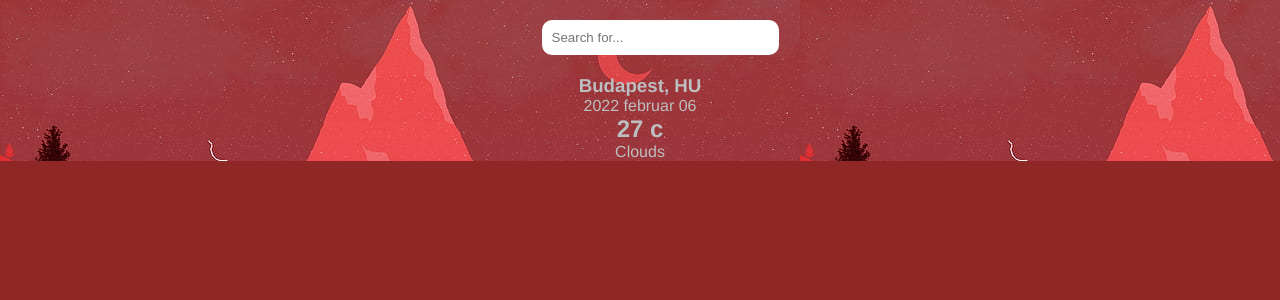
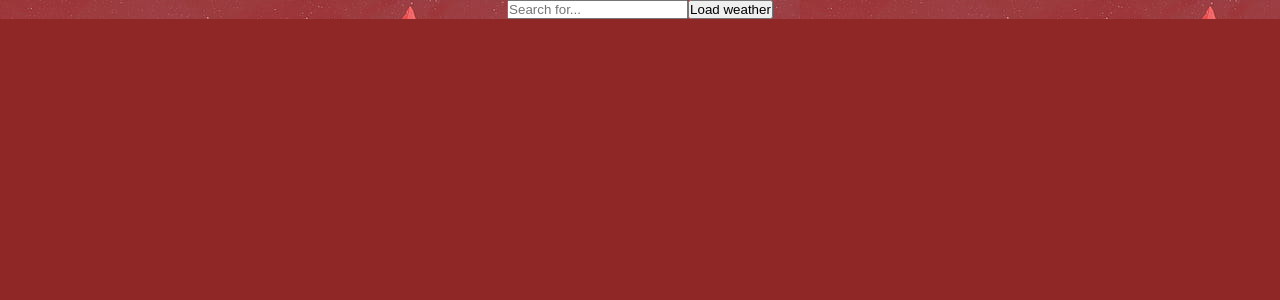
Before and after one commit to baxy5/vue-projects, a Vue app: page / in a window 1280 px wide. Shown: the top 300 px of the page. Built offline with nearby package versions, Linux system fonts and the light colour scheme.

Commit message:
finished

```diff
--- a/src/App.vue
+++ b/src/App.vue
@@ -1,17 +1,21 @@
 <template>
   <div class="container">
-    <Input/>
-    <Weather/>
+    <input type="text" placeholder="Search for..." v-model="query">
+    <WeatherUI :query="query" />
   </div>
 </template>
 
 <script>
-import Input from './components/Input.vue'
-import Weather from './components/Weather.vue'
+import WeatherUI from './components/WeatherUI.vue'
 
 export default {
   name: 'App',
-  components: {Input, Weather}
+  components: {WeatherUI},
+  data(){
+    return {
+      query: '',
+    }
+  }
 }
 </script>
 
--- a/src/components/Input.vue
+++ /dev/null
@@ -1,49 +0,0 @@
-<template>
-    <input type="text" placeholder="Search for..." v-model="inputData" @keypress="fetchData">
-</template>
-
-<script>
-export default {
-    data(){
-        return{
-            API_KEY: "25a02f60842e95935a2ad510981fa4b3",
-            BASE_URL: "api.openweathermap.org/data/2.5/",
-            inputData: "",
-            weather: {},
-        }
-    },
-    methods: {
-        fetchData(e){
-            if(e.key == "Enter"){
-                fetch(`${this.BASE_URL}weather?q=${this.inputData}&units=metric&appid=${this.API_KEY}`)
-                .then(res => {
-                    return res.json()
-                })
-                .then(this.setResults)
-            }
-        },
-        setResults(results){
-            this.weather = results
-        },
-    }
-}
-</script>
-
-<style>
-input{
-    width: 100%;
-    padding: 10px;
-    margin: 20px;
-    border-radius: 10px;
-    border: none;
-    outline-offset: 0px;
-    outline: none;
-    transition: all 1s;
-}
-input:focus{
-    border: none;
-}
-input:hover{
-    padding: 20px;
-}
-</style>
--- a/src/components/Weather.vue
+++ /dev/null
@@ -1,20 +0,0 @@
-<template>
-  <div class="weather-container">
-      <h3>Budapest, HU</h3>
-      <p>2022 februar 06</p>
-
-      <h2>27 c</h2>
-
-      <p>Clouds</p>
-  </div>
-</template>
-
-<script>
-export default {
-
-}
-</script>
-
-<style>
-
-</style>
--- /dev/null
+++ b/src/components/WeatherUI.vue
@@ -0,0 +1,35 @@
+<template>
+  <button @click="fetchData">Load weather</button>
+  <div class="weather-container" v-if="typeof weather.main != 'undefined'">
+    <h1>{{Math.round(weather.main.temp)}}°C</h1>
+    <h3>{{weather.name}} - {{weather.sys.country}}</h3>
+    <h2>{{weather.weather[0].main}}</h2>
+    <p> {{weather.weather[0].description}} </p>
+  </div>
+</template>
+
+<script>
+export default {
+    data(){
+        return {
+            API_KEY: "",
+            BASE_URL: "https://api.openweathermap.org/data/2.5/",
+            weather: {},
+        }
+    },
+    props: ["query"],
+    methods: {
+    fetchData(e){
+      fetch(`${this.BASE_URL}weather?q=${this.query}&units=metric&APPID=${this.API_KEY}`)
+      .then(res => {
+          return res.json()
+      })
+      .then(this.setResults)
+    },
+    setResults(results){
+      this.weather = results
+      console.log(this.weather)
+    }
+  }
+}
+</script>
```
Also changed, not shown: 1 other file (tests, documents, lock files or other folders).
